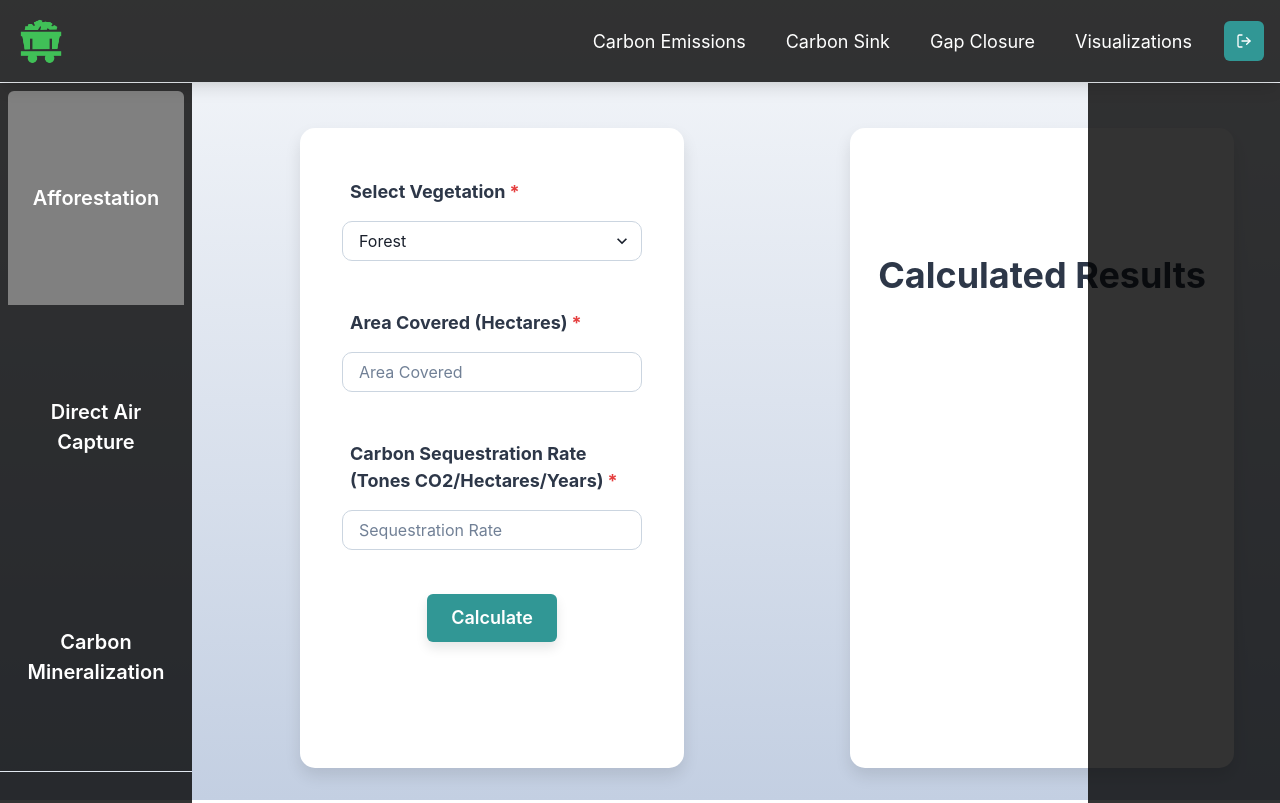
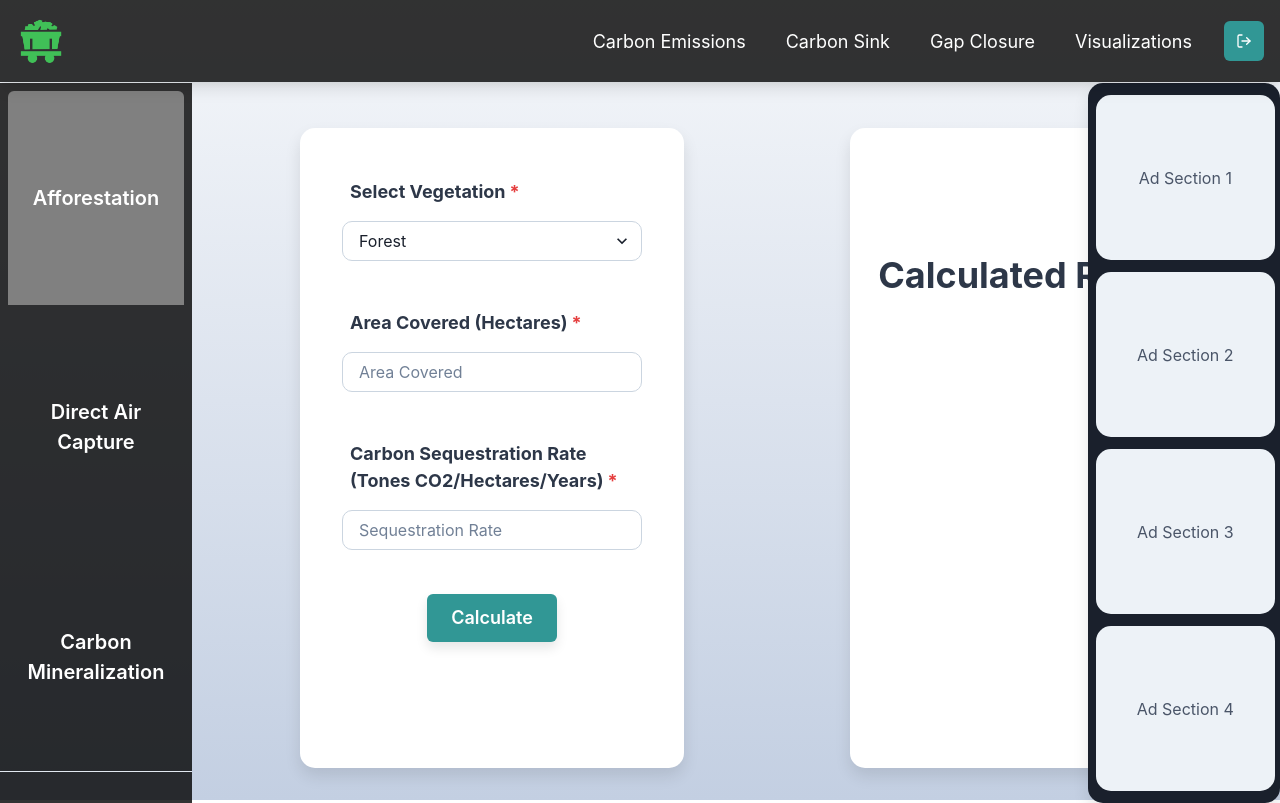
Before and after one commit to ParasNingune/carbon_footprints, a React (Create React App) app in the folder carbon-frontend/: page /sink in a window 1280 px wide. Built offline with nearby package versions, Linux system fonts and the light colour scheme.

Commit message:
added ads section

```diff
--- a/carbon-frontend/src/Pages/CalEmissions.js
+++ b/carbon-frontend/src/Pages/CalEmissions.js
@@ -593,9 +593,88 @@ export default function CalEmissions() {
           </TabPanels>
         </Tabs>
       </Box>
-      <Box width={'15%'} height={'90vh'}  position={'absolute'} right={0} top={'83px'} backgroundColor="rgba(0, 0, 0, 0.8)"  display={'flex'} flexDirection={'column'}>
+      <Box
+          display="flex"
+          flexDirection="column"  // Ensures the ads are stacked vertically
+          justifyContent="space-between"  // Distributes space between the ads
+          height="90vh"  // Full height of the viewport
+          width="15%"  // Adjust width as needed
+          backgroundColor="gray.800"  // Background color for the sidebar
+          borderRadius="15px"
+          boxShadow="0 8px 16px rgba(0, 0, 0, 0.1)"
+          right={0}
+          top={83}
+          position={'absolute'}
+        >
+          {/* Ad Section 1 */}
+          <Box
+            flexGrow={1}  // Ensures this box takes equal vertical space
+            backgroundColor="gray.100"
+            borderRadius="15px"
+            display="flex"
+            width={'93%'}
+            left={5}
+            justifyContent="center"
+            alignItems="center"
+            ml={2}
+            mb={3}
+            mt={3}
+            height={'14%'}
+          >
+            <Text color="gray.600">Ad Section 1</Text>
+          </Box>
 
-      </Box>
+          {/* Ad Section 2 */}
+          <Box
+            flexGrow={1}  // Ensures this box takes equal vertical space
+            backgroundColor="gray.100"
+            borderRadius="15px"
+            display="flex"
+            width={'93%'}
+            left={5}
+            justifyContent="center"
+            alignItems="center"
+            ml={2}
+            mb={3}
+            height={'14%'}
+          >
+            <Text color="gray.600">Ad Section 2</Text>
+          </Box>
+
+          {/* Ad Section 3 */}
+          <Box
+            flexGrow={1}  // Ensures this box takes equal vertical space
+            backgroundColor="gray.100"
+            borderRadius="15px"
+            display="flex"
+            width={'93%'}
+            left={5}
+            justifyContent="center"
+            alignItems="center"
+            ml={2}
+            mb={3}
+            height={'14%'}
+          >
+            <Text color="gray.600">Ad Section 3</Text>
+          </Box>
+
+          {/* Ad Section 4 */}
+          <Box
+            flexGrow={1}  // Ensures this box takes equal vertical space
+            backgroundColor="gray.100"
+            borderRadius="15px"
+            display="flex"
+            width={'93%'}
+            left={5}
+            justifyContent="center"
+            alignItems="center"
+            ml={2}
+            mb={3}
+            height={'14%'}
+          >
+            <Text color="gray.600">Ad Section 4</Text>
+          </Box>
+        </Box>
     </Box>
   );
 }
--- a/carbon-frontend/src/Pages/EstimateSink.js
+++ b/carbon-frontend/src/Pages/EstimateSink.js
@@ -407,10 +407,89 @@ export default function CalEmissions() {
             </TabPanel>
           </TabPanels>
         </Tabs>
+        </Box>
+        <Box
+          display="flex"
+          flexDirection="column"  // Ensures the ads are stacked vertically
+          justifyContent="space-between"  // Distributes space between the ads
+          height="90vh"  // Full height of the viewport
+          width="15%"  // Adjust width as needed
+          backgroundColor="gray.800"  // Background color for the sidebar
+          borderRadius="15px"
+          boxShadow="0 8px 16px rgba(0, 0, 0, 0.1)"
+          right={0}
+          top={83}
+          position={'absolute'}
+        >
+          {/* Ad Section 1 */}
+          <Box
+            flexGrow={1}  // Ensures this box takes equal vertical space
+            backgroundColor="gray.100"
+            borderRadius="15px"
+            display="flex"
+            width={'93%'}
+            left={5}
+            justifyContent="center"
+            alignItems="center"
+            ml={2}
+            mb={3}
+            mt={3}
+            height={'14%'}
+          >
+            <Text color="gray.600">Ad Section 1</Text>
+          </Box>
+
+          {/* Ad Section 2 */}
+          <Box
+            flexGrow={1}  // Ensures this box takes equal vertical space
+            backgroundColor="gray.100"
+            borderRadius="15px"
+            display="flex"
+            width={'93%'}
+            left={5}
+            justifyContent="center"
+            alignItems="center"
+            ml={2}
+            mb={3}
+            height={'14%'}
+          >
+            <Text color="gray.600">Ad Section 2</Text>
+          </Box>
+
+          {/* Ad Section 3 */}
+          <Box
+            flexGrow={1}  // Ensures this box takes equal vertical space
+            backgroundColor="gray.100"
+            borderRadius="15px"
+            display="flex"
+            width={'93%'}
+            left={5}
+            justifyContent="center"
+            alignItems="center"
+            ml={2}
+            mb={3}
+            height={'14%'}
+          >
+            <Text color="gray.600">Ad Section 3</Text>
+          </Box>
+
+          {/* Ad Section 4 */}
+          <Box
+            flexGrow={1}  // Ensures this box takes equal vertical space
+            backgroundColor="gray.100"
+            borderRadius="15px"
+            display="flex"
+            width={'93%'}
+            left={5}
+            justifyContent="center"
+            alignItems="center"
+            ml={2}
+            mb={3}
+            height={'14%'}
+          >
+            <Text color="gray.600">Ad Section 4</Text>
+          </Box>
+        </Box>
       </Box>
-      <Box width={'15%'} height={'90vh'}  position={'absolute'} right={0} top={'83px'} backgroundColor="rgba(0, 0, 0, 0.8)"  display={'flex'} flexDirection={'column'}>
-
-      </Box>
-    </Box>
   );
 }
```
